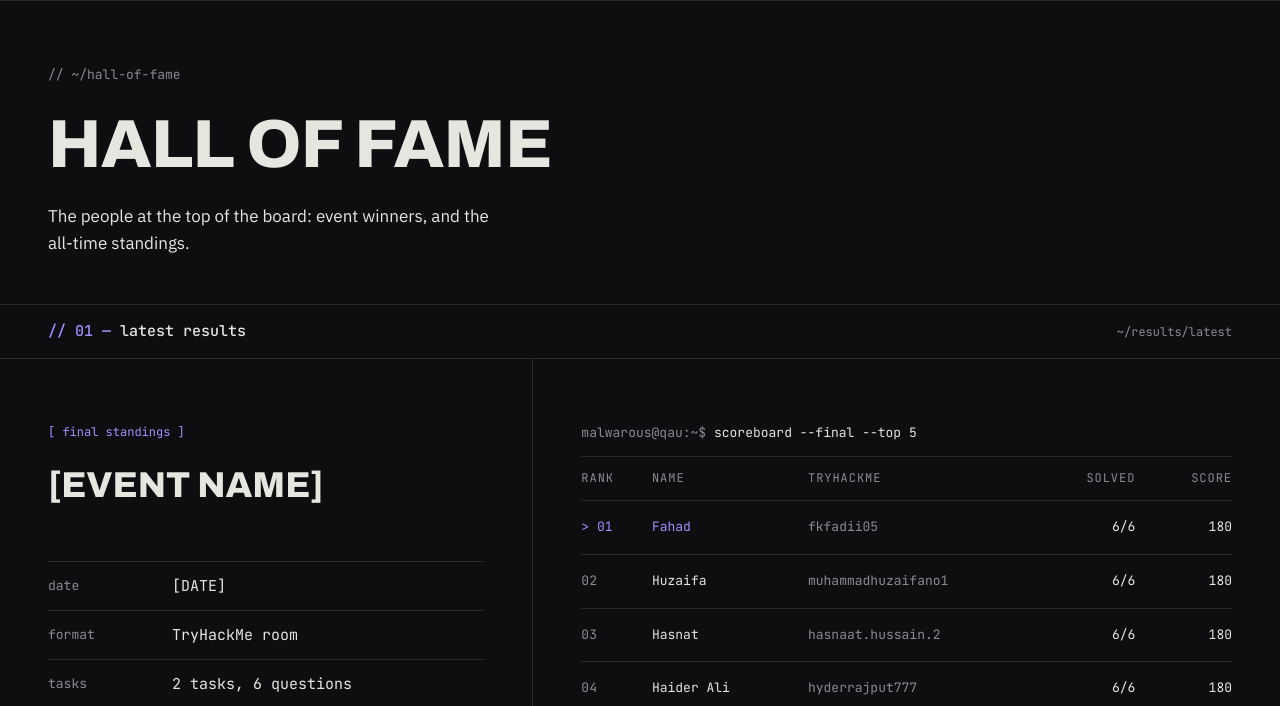
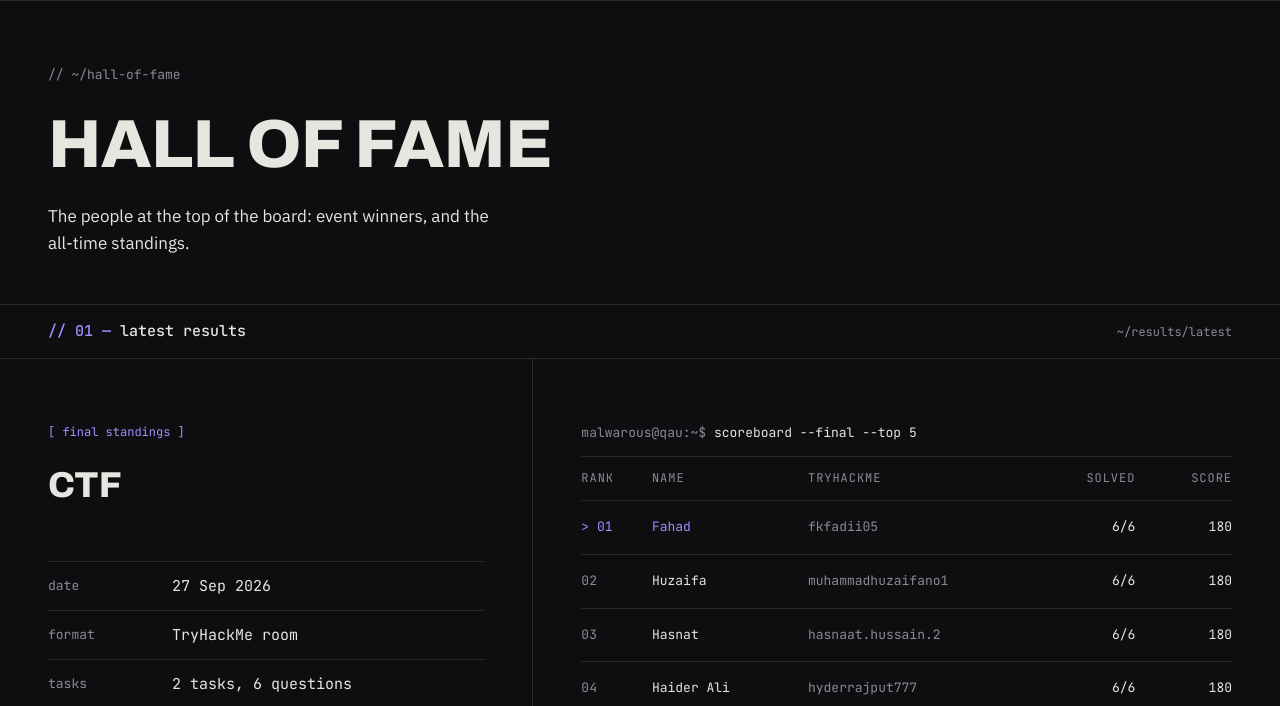
Before and after one commit to malwarous/malwarous-site, a plain HTML site: page public/hall-of-fame.html in a window 1280 px wide. Shown: the part 60-766 px from the top of the page. Drawn offline with Linux system fonts and the light colour scheme.

Commit message:
updated Hall of Fame

```diff
--- a/public/hall-of-fame.html
+++ b/public/hall-of-fame.html
@@ -96,9 +96,9 @@
         <div class="split">
           <div class="split__aside">
             <p class="event-panel__tag">[ final standings ]</p>
-            <h3 class="results__event">[EVENT NAME]</h3>
+            <h3 class="results__event">CTF</h3>
             <dl class="kv">
-              <div class="kv__row"><dt>date</dt><dd>[DATE]</dd></div>
+              <div class="kv__row"><dt>date</dt><dd>27 Sep 2026</dd></div>
               <div class="kv__row"><dt>format</dt><dd>TryHackMe room</dd></div>
               <div class="kv__row"><dt>tasks</dt><dd>2 tasks, 6 questions</dd></div>
               <div class="kv__row"><dt>max score</dt><dd>180</dd></div>
```
